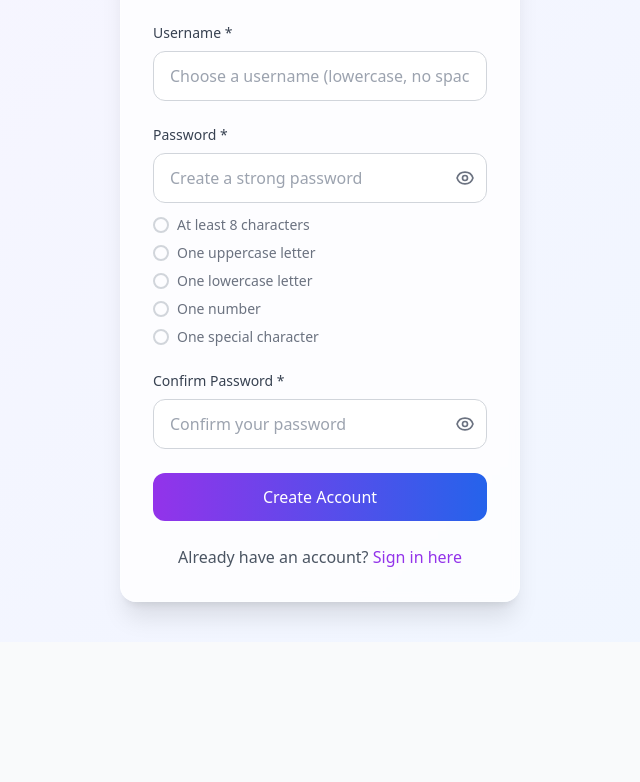
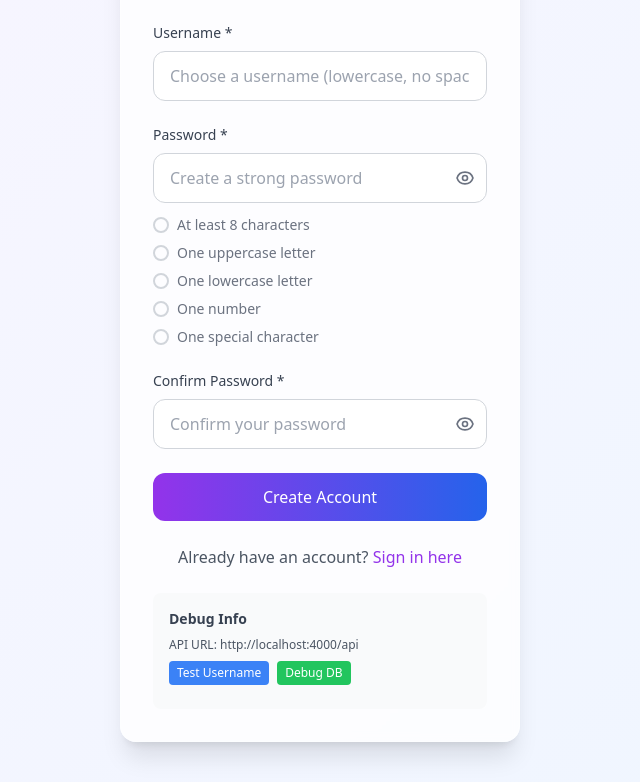
Before and after one commit to agnostos0/huddle0, a React (Vite) app in the folder frontend/: page /register in a window 1280 px wide. Shown: the part 673-1455 px from the top of the page, without its empty margins (320-960 px from the left). Before the commit the page ends 1315 px from the top, so only its background shows below. Built offline with nearby package versions, Linux system fonts and the light colour scheme.

Commit message:
Deploy: Fix login issues, rebrand to Huddle - 2025-08-28 00:51:55

```diff
--- a/frontend/src/pages/Register.jsx
+++ b/frontend/src/pages/Register.jsx
@@ -3,6 +3,8 @@ import { useNavigate } from 'react-router-dom';
 import { useAuth } from '../context/AuthContext.jsx';
 import confetti from 'canvas-confetti';
 import Navbar from '../components/Navbar.jsx';
+import api from '../lib/api.js';
+import { testUsernameAvailability, testDebugUsernames } from '../utils/testApi.js';
 
 export default function Register() {
   const navigate = useNavigate();
@@ -35,6 +37,19 @@ export default function Register() {
     isAvailable: false
   });
   const [isCheckingUsername, setIsCheckingUsername] = useState(false);
+  const [debugInfo, setDebugInfo] = useState(null);
+
+  const testUsername = async () => {
+    setDebugInfo('Testing username availability...')
+    const result = await testUsernameAvailability('testuser')
+    setDebugInfo(JSON.stringify(result, null, 2))
+  }
+
+  const testDebug = async () => {
+    setDebugInfo('Testing debug usernames...')
+    const result = await testDebugUsernames()
+    setDebugInfo(JSON.stringify(result, null, 2))
+  }
 
   const handleInputChange = (e) => {
     const { name, value } = e.target;
@@ -142,6 +157,9 @@ export default function Register() {
       }));
     } catch (error) {
       console.error('Error checking username availability:', error);
+      console.error('Error details:', error.response?.data);
+
+      // If there's an error, assume username is not available to be safe
       setUsernameCriteria(prev => ({
         ...prev,
         isAvailable: false
@@ -389,6 +407,37 @@ export default function Register() {
               </a>
             </p>
           </div>
+
+          {/* Debug Section - Only show in development */}
+          {import.meta.env.DEV && (
+            <div className="mt-6 p-4 bg-gray-50 rounded-lg">
+              <h3 className="text-sm font-semibold text-gray-700 mb-2">Debug Info</h3>
+              <div className="text-xs text-gray-600 mb-2">
+                API URL: {import.meta.env.VITE_API_BASE_URL || 'http://localhost:4000/api'}
+              </div>
+              <div className="flex space-x-2 mb-2">
+                <button
+                  type="button"
+                  onClick={testUsername}
+                  className="text-xs bg-blue-500 text-white px-2 py-1 rounded hover:bg-blue-600"
+                >
+                  Test Username
+                </button>
+                <button
+                  type="button"
+                  onClick={testDebug}
+                  className="text-xs bg-green-500 text-white px-2 py-1 rounded hover:bg-green-600"
+                >
+                  Debug DB
+                </button>
+              </div>
+              {debugInfo && (
+                <pre className="text-xs bg-white p-2 rounded border overflow-auto max-h-32">
+                  {debugInfo}
+                </pre>
+              )}
+            </div>
+          )}
         </div>
       </div>
     </div>
--- a/frontend/src/utils/testApi.js
+++ b/frontend/src/utils/testApi.js
@@ -34,3 +34,35 @@ export const testLoginEndpoint = async (emailOrUsername, password) => {
     }
   }
 }
+
+export const testUsernameAvailability = async (username) => {
+  try {
+    console.log('Testing username availability for:', username)
+    const response = await api.get(`/auth/check-username/${username}`)
+    console.log('Username Availability Test Response:', response.data)
+    return { success: true, data: response.data }
+  } catch (error) {
+    console.error('Username Availability Test Failed:', error)
+    return {
+      success: false,
+      error: error.response?.data?.message || error.message,
+      status: error.response?.status
+    }
+  }
+}
+
+export const testDebugUsernames = async () => {
+  try {
+    console.log('Testing debug usernames endpoint...')
+    const response = await api.get('/auth/debug/usernames')
+    console.log('Debug Usernames Test Response:', response.data)
+    return { success: true, data: response.data }
+  } catch (error) {
+    console.error('Debug Usernames Test Failed:', error)
+    return {
+      success: false,
+      error: error.response?.data?.message || error.message,
+      status: error.response?.status
+    }
+  }
+}
```
Also changed, not shown: 1 other file (tests, documents, lock files or other folders).
